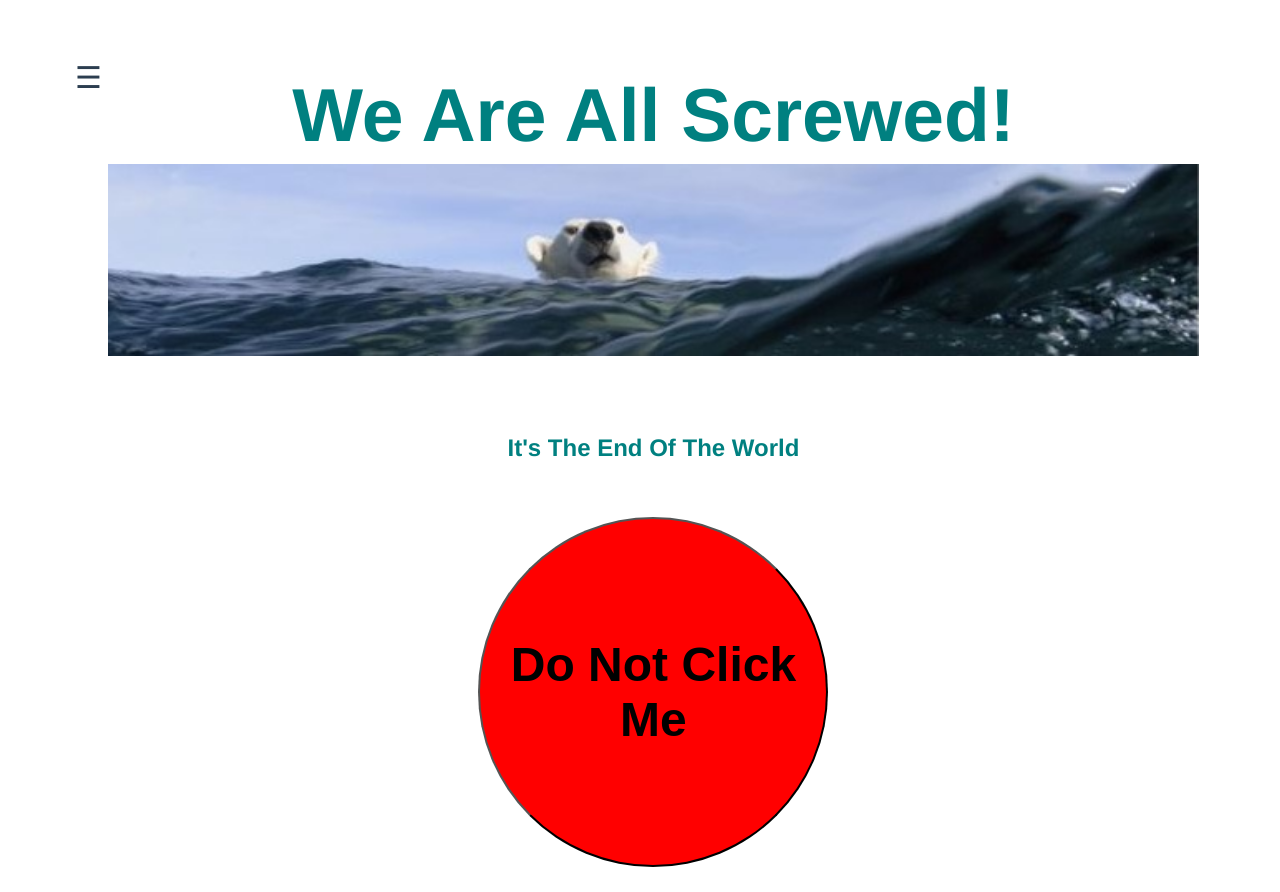
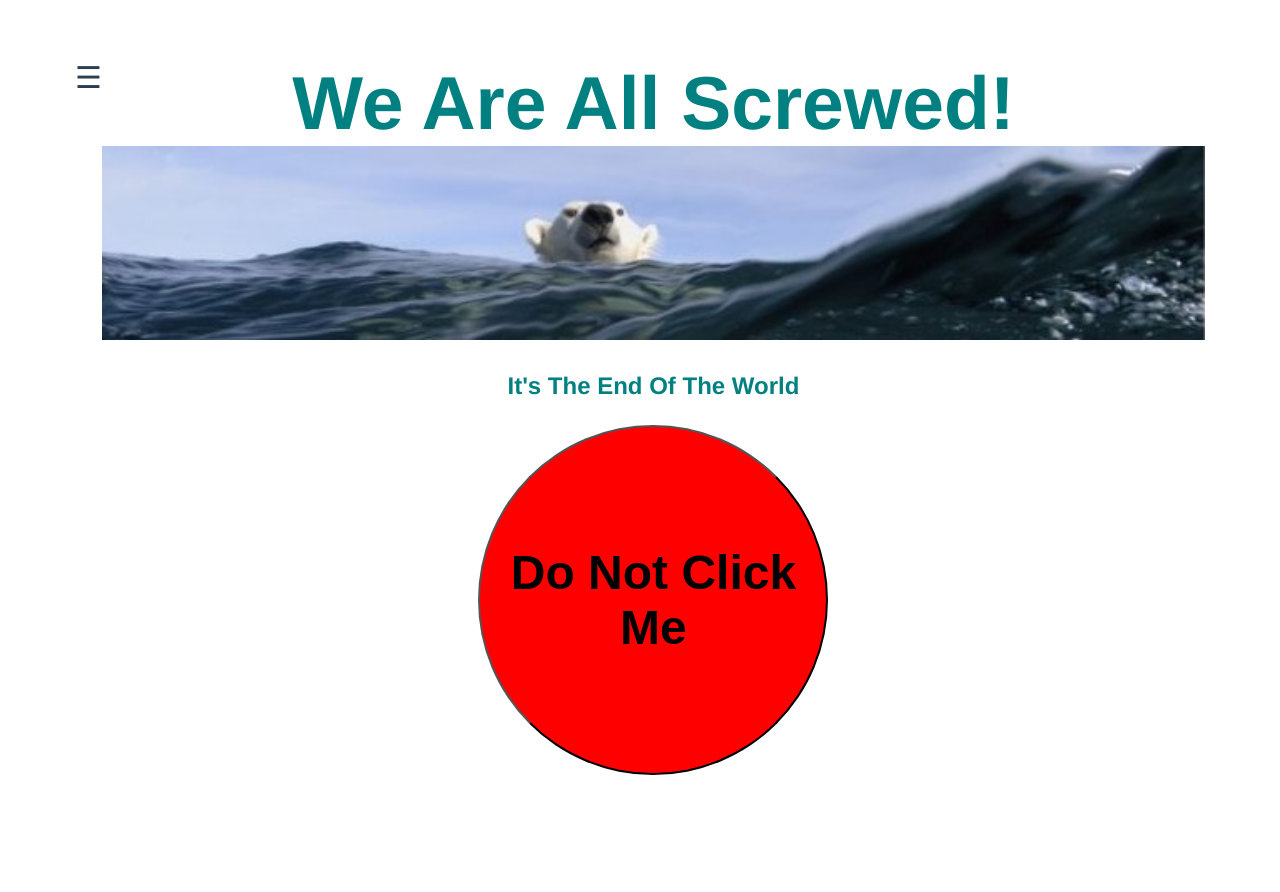
Before and after one commit to Fidelma/javascript_group_project, a Vue app in the folder client/: page /admin in a window 1280 px wide. After the commit the page ends 800 px from the top, so only its background shows below. Built offline with nearby package versions, Linux system fonts and the light colour scheme; what highcharts-vue would draw is missing.

Commit message:
added styling

```diff
--- a/client/src/components/Header.vue
+++ b/client/src/components/Header.vue
@@ -18,7 +18,7 @@ export default {
 
 
   .header {
-  padding: 6px;
+  /* padding: 6px; */
   text-align: center;
   color: #008080;
   font-size: 75px;
--- a/client/src/components/HomeContent.vue
+++ b/client/src/components/HomeContent.vue
@@ -19,13 +19,12 @@ export default {
 <style lang="css" scoped>
 
 h2 {
-  padding: 30px;
-  margin-top: 25px;
+  padding: 15px;
   color: #008080;
 }
 
 .quiz-btn {
-  margin: 25px;
+  margin: 10px;
   background-color: red;
   border-radius: 175px;
   height: 350px;
@@ -33,4 +32,12 @@ h2 {
   font-size: 3em;
   font-weight: bold;
 }
+
+.quiz-btn:hover {background-color: #3e8e41}
+
+.quiz-btn:active {
+  background-color: #008080;
+  box-shadow: 0 8px #666;
+  transform: translateY(4px);
+}
 </style>
```
